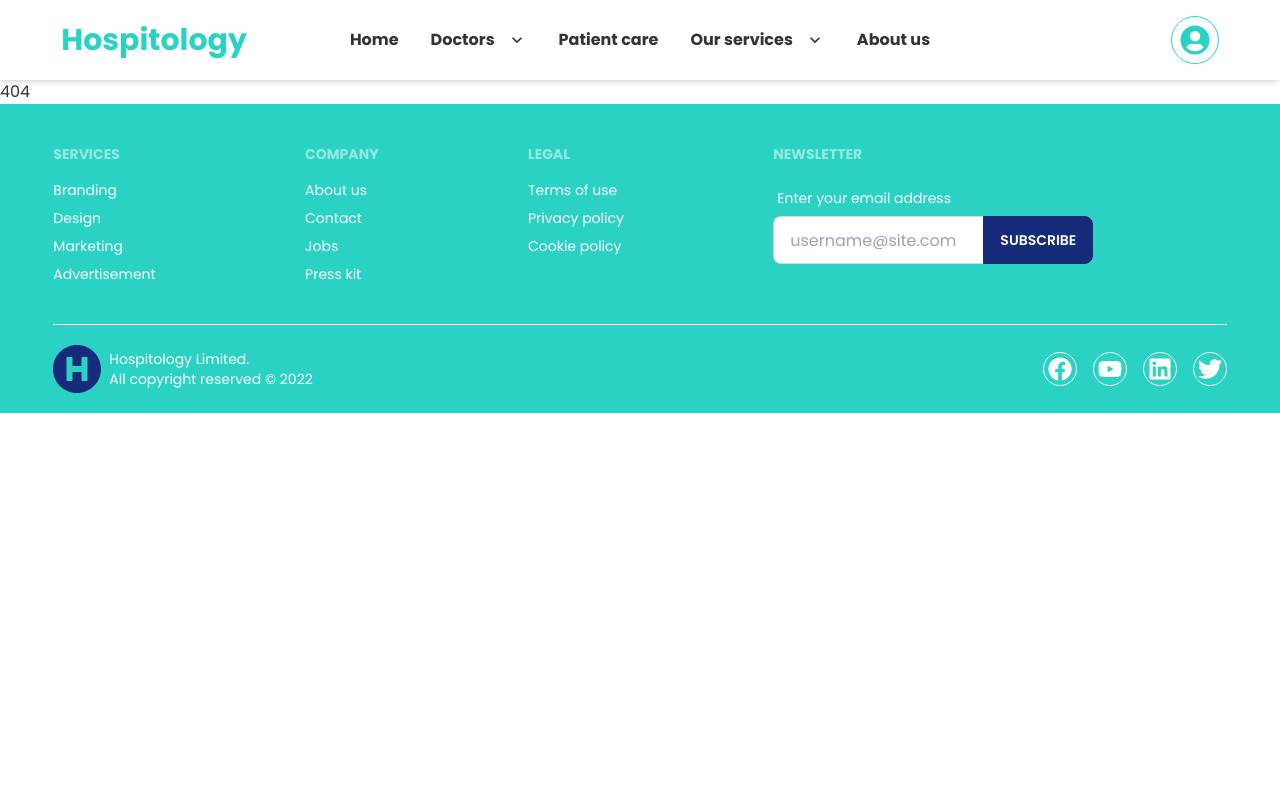
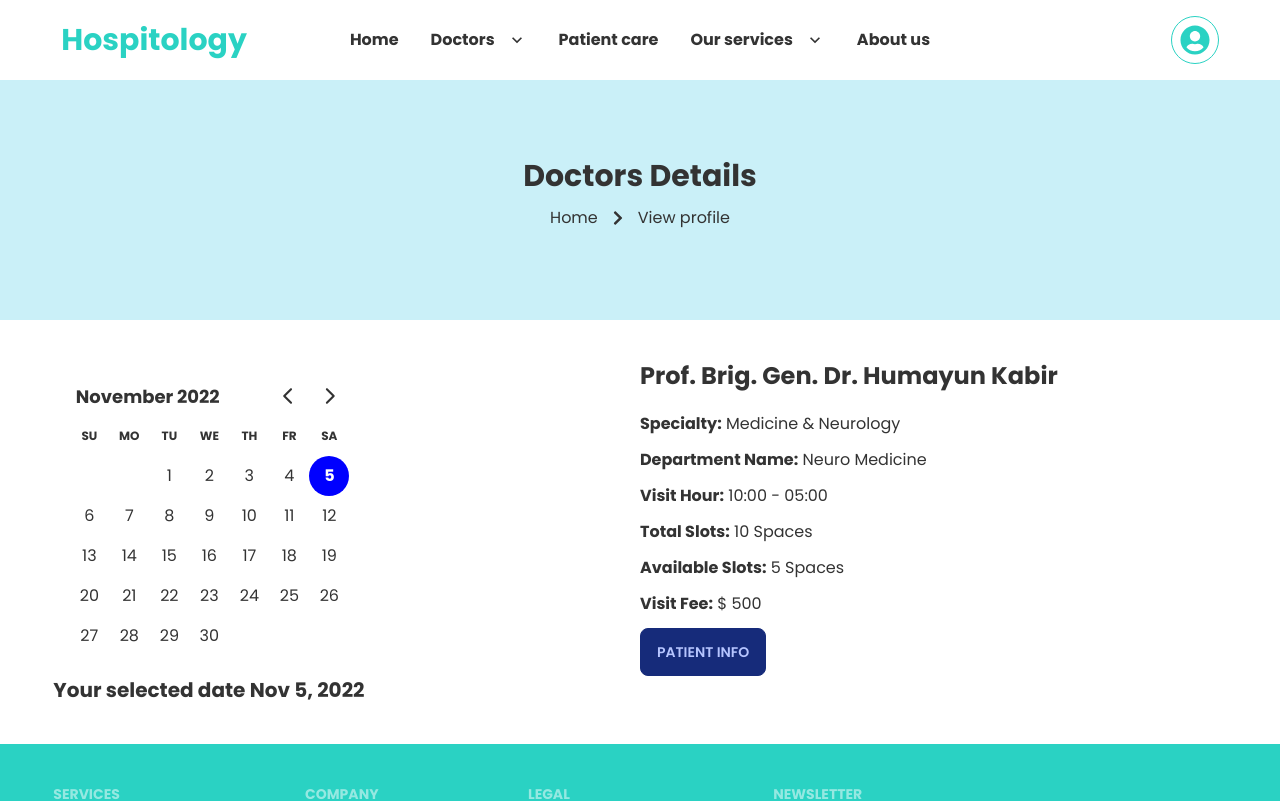
Before and after one commit to ruhulamin111/hospitology-frontend, a React (Create React App) app: page /offlineappointment in a window 1280 px wide. Shown: the top 801 px of the page. Built offline with nearby package versions, Linux system fonts and the light colour scheme; what tw-elements would draw is missing.

Commit message:
modal add

```diff
--- a/package.json
+++ b/package.json
@@ -7,7 +7,9 @@
     "@testing-library/react": "^13.4.0",
     "@testing-library/user-event": "^13.5.0",
     "daisyui": "^2.38.0",
+    "date-fns": "^2.29.3",
     "react": "^18.2.0",
+    "react-day-picker": "^8.3.5",
     "react-dom": "^18.2.0",
     "react-icons": "^4.6.0",
     "react-router-dom": "^6.4.3",
--- a/src/App.js
+++ b/src/App.js
@@ -1,5 +1,6 @@
 import { Route, Routes } from 'react-router-dom';
 import './App.css';
+import OfflineAppointment from './components/OfflineAppointment/OfflineAppointment';
 import ViewProfile from './components/ViewProfile/ViewProfile';
 import About from './pages/About/About';
 import Footer from './pages/Footer/Footer';
@@ -15,6 +16,7 @@ function App() {
         <Route path='/' element={<Home />}></Route>
         <Route path='/about' element={<About />}></Route>
         <Route path='/viewprofile' element={<ViewProfile />}></Route>
+        <Route path='/offlineappointment' element={<OfflineAppointment />}></Route>
 
         <Route path='*' element={<NotFound />}></Route>
       </Routes>
--- /dev/null
+++ b/src/components/OfflineAppointment/OfflineAppointment.js
@@ -0,0 +1,68 @@
+import React, { useState } from 'react'
+import CommonBanner from '../CommonBanner/CommonBanner'
+import { DayPicker } from 'react-day-picker';
+import { format } from 'date-fns';
+
+
+const OfflineAppointment = () => {
+    const [date, setDate] = useState(new Date())
+
+    return (
+        <div>
+            <CommonBanner />
+            <div className="w-11/12 mx-auto my-10">
+                <div className="grid lg:grid-cols-2">
+                    <div>
+                        <DayPicker
+                            mode="single"
+                            selected={date}
+                            onSelect={setDate}
+                        />
+                        <h3 className='text-xl font-bold mt-5'>Your selected date {format(date, 'PP')}</h3>
+                    </div>
+                    <div>
+                        <h1 className="text-2xl font-bold mb-5">
+                            Prof. Brig. Gen. Dr. Humayun Kabir
+                        </h1>
+                        <p className="mb-3">
+                            <b>Specialty:</b> Medicine & Neurology
+                        </p>
+                        <p className="mb-3">
+                            <b>Department Name:</b> Neuro Medicine
+                        </p>
+                        <p className="mb-3">
+                            <b>Visit Hour:</b> 10:00 - 05:00
+                        </p>
+                        <p className="mb-3">
+                            <b>Total Slots:</b> 10 Spaces
+                        </p>
+                        <p className="mb-3">
+                            <b>Available Slots:</b> 5 Spaces
+                        </p>
+                        <p className="mb-3">
+                            <b>Visit Fee:</b> $ 500
+                        </p>
+                        {/* The button to open modal */}
+                        <label htmlFor="patient-info" className="btn btn-primary">Patient info</label>
+                        <div>
+                            {/* Put this part before </body> tag */}
+                            <input type="checkbox" id="patient-info" className="modal-toggle" />
+                            <div className="modal modal-bottom sm:modal-middle">
+                                <div className="modal-box">
+                                    <label htmlFor="patient-info" className="btn btn-md btn-circle absolute right-2 top-2">✕</label>
+                                    <h3 className="font-bold text-lg">Congratulations random Internet user!</h3>
+                                    <p className="py-4">You've been selected for a chance to get one year of subscription to use Wikipedia for free!</p>
+                                    <div className="modal-action">
+                                        <label htmlFor="patient-info" className="btn">Submit</label>
+                                    </div>
+                                </div>
+                            </div>
+                        </div>
+                    </div>
+                </div>
+            </div>
+        </div>
+    )
+}
+
+export default OfflineAppointment
--- a/src/components/ShowDoctor/ShowDoctor.js
+++ b/src/components/ShowDoctor/ShowDoctor.js
@@ -21,7 +21,7 @@ const ShowDoctor = () => {
                         <p>Medicine</p>
                         <p>Hospitology Medical College Hospital</p>
                         <div className="card-actions">
-                            <Link to='' className="font-bold flex items-center gap-2 btn text-white mt-5">
+                            <Link to='/viewprofile' className="font-bold flex items-center gap-2 btn text-white mt-5">
                                 View profile
                                 <FaLongArrowAltRight />
                             </Link>
--- a/src/components/ViewProfile/ViewProfile.js
+++ b/src/components/ViewProfile/ViewProfile.js
@@ -1,6 +1,7 @@
 import React from 'react'
 import CommonBanner from '../CommonBanner/CommonBanner'
 import doctor1 from '../../assets/woman-doctor-wearing-lab-coat-with-stethoscope-isolated.jpg'
+import { Link } from 'react-router-dom'
 
 
 const ViewProfile = () => {
@@ -13,8 +14,8 @@ const ViewProfile = () => {
                     <div className=''>
                         <img src={doctor1} className="object-cover w-full rounded-lg" alt='' />
                         <div className='flex justify-center gap-10 mt-10'>
-                            <button className="btn btn-primary">Appointment offline</button>
-                            <button className="btn btn-secondary text-white">Appointment online</button>
+                            <Link to='/offlineappointment' className="btn btn-primary">Appointment offline</Link>
+                            <Link to='/offlineappointment' className="btn btn-secondary text-white">Appointment online</Link>
                         </div>
                     </div>
                     <div>
--- a/src/index.js
+++ b/src/index.js
@@ -5,6 +5,8 @@ import App from './App';
 import { BrowserRouter } from 'react-router-dom';
 import 'tw-elements';
 import 'swiper/css';
+import 'react-day-picker/dist/style.css';
+
 
 
 const root = ReactDOM.createRoot(document.getElementById('root'));
```
Also changed, not shown: 1 other file (tests, documents, lock files or other folders).
